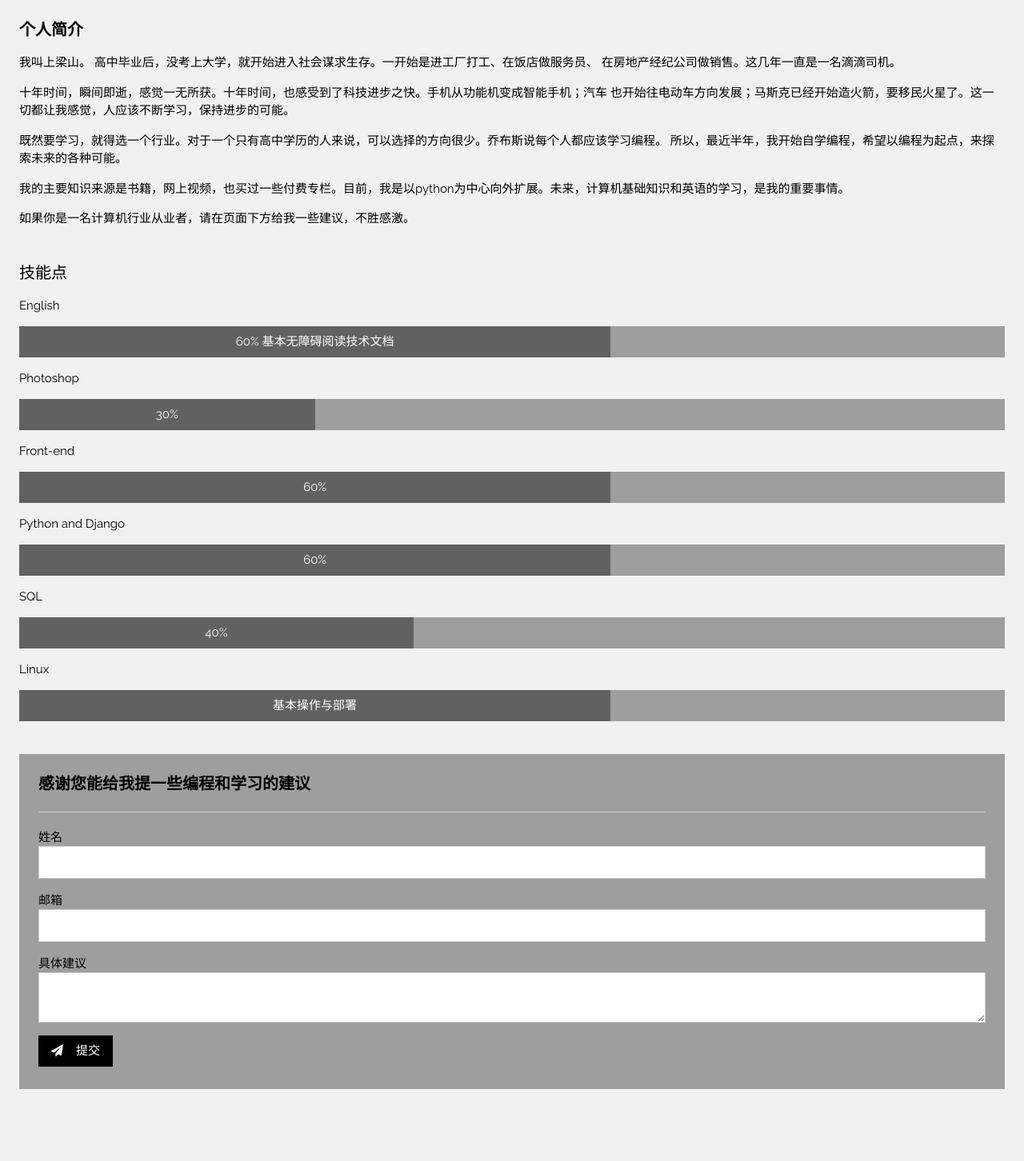
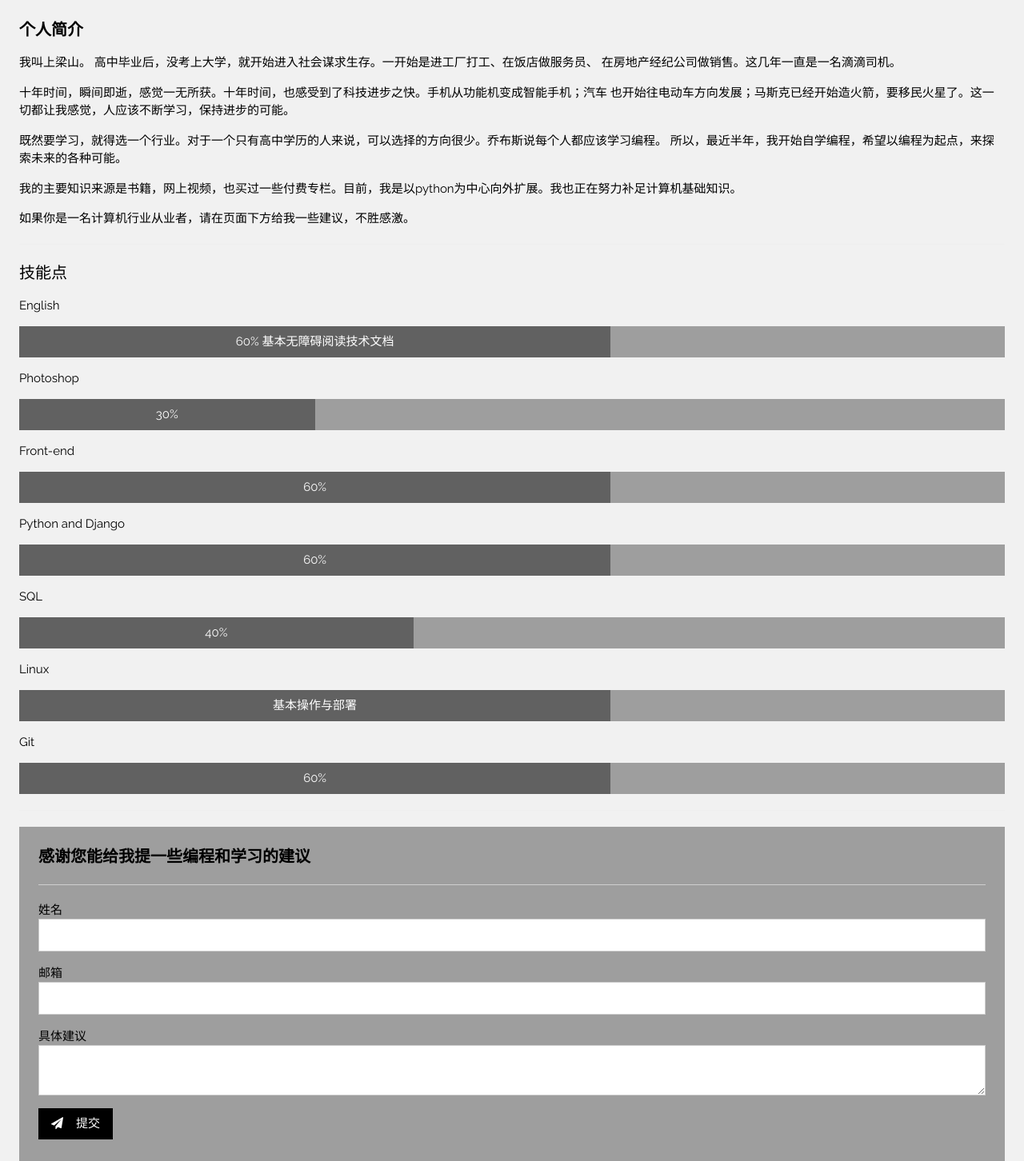
Before and after one commit to zpine99/personal_site, a Django app: page /about_me/ in a window 1280 px wide. Shown: the top 1452 px of the page at 80% size. Before the commit the page ends 1362 px from the top, so only its background shows below. Run offline with Django 3.2, Linux system fonts and the light colour scheme; some libraries are stand-ins or nearby versions.

Commit message:
Ready to deploy, update about_me.html

```diff
--- a/main/templates/main/about_me.html
+++ b/main/templates/main/about_me.html
@@ -1,4 +1,3 @@
-
 <!DOCTYPE html>
 <html>
 <title>W3.CSS Template</title>
@@ -26,7 +25,7 @@ body,h1,h2,h3,h4,h5,h6 {font-family: "Raleway", sans-serif}
     <p>既然要学习，就得选一个行业。对于一个只有高中学历的人来说，可以选择的方向很少。乔布斯说每个人都应该学习编程。
       所以，最近半年，我开始自学编程，希望以编程为起点，来探索未来的各种可能。
     </p>
-    <p>我的主要知识来源是书籍，网上视频，也买过一些付费专栏。目前，我是以python为中心向外扩展。未来，计算机基础知识和英语的学习，是我的重要事情。</p>
+    <p>我的主要知识来源是书籍，网上视频，也买过一些付费专栏。目前，我是以python为中心向外扩展。我也正在努力补足计算机基础知识。</p>
     <p>如果你是一名计算机行业从业者，请在页面下方给我一些建议，不胜感激。</p>
     <hr>
 
@@ -55,6 +54,10 @@ body,h1,h2,h3,h4,h5,h6 {font-family: "Raleway", sans-serif}
     <p>Linux</p>
     <div class="w3-grey">
       <div class="w3-container w3-dark-grey w3-padding w3-center" style="width:60%">基本操作与部署</div>
+    </div>
+    <p>Git</p>
+    <div class="w3-grey">
+      <div class="w3-container w3-dark-grey w3-padding w3-center" style="width:60%">60%</div>
     </div>
     <hr>
 
--- a/personal_site/settings.py
+++ b/personal_site/settings.py
@@ -129,3 +129,7 @@ STATIC_URL = '/static/'
 
 # My settings
 LOGIN_URL = 'users:login'
+
+# Heroku settings
+import django_heroku
+django_heroku.settings(locals())
--- a/requirements.txt
+++ b/requirements.txt
@@ -1,6 +1,11 @@
 beautifulsoup4==4.8.2
+dj-database-url==0.5.0
 Django==2.2.11
 django-bootstrap4==1.1.1
+django-heroku==0.3.1
+gunicorn==20.0.4
+psycopg2==2.8.4
 pytz==2019.3
 soupsieve==2.0
 sqlparse==0.3.1
+whitenoise==5.0.1
--- /dev/null
+++ b/runtime.txt
@@ -0,0 +1 @@
+python-3.7.6
```
Also changed, not shown: 1 other file.
